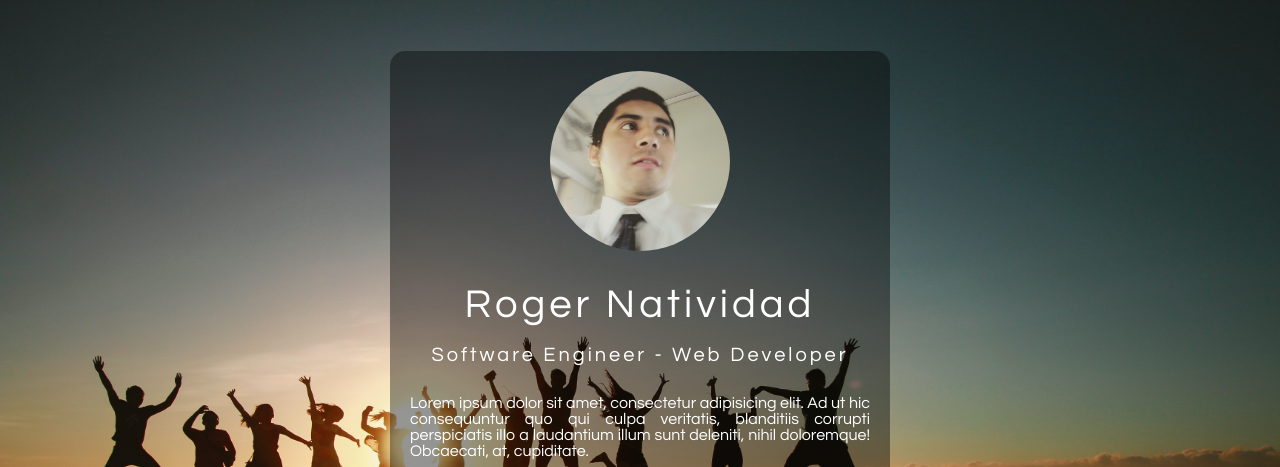
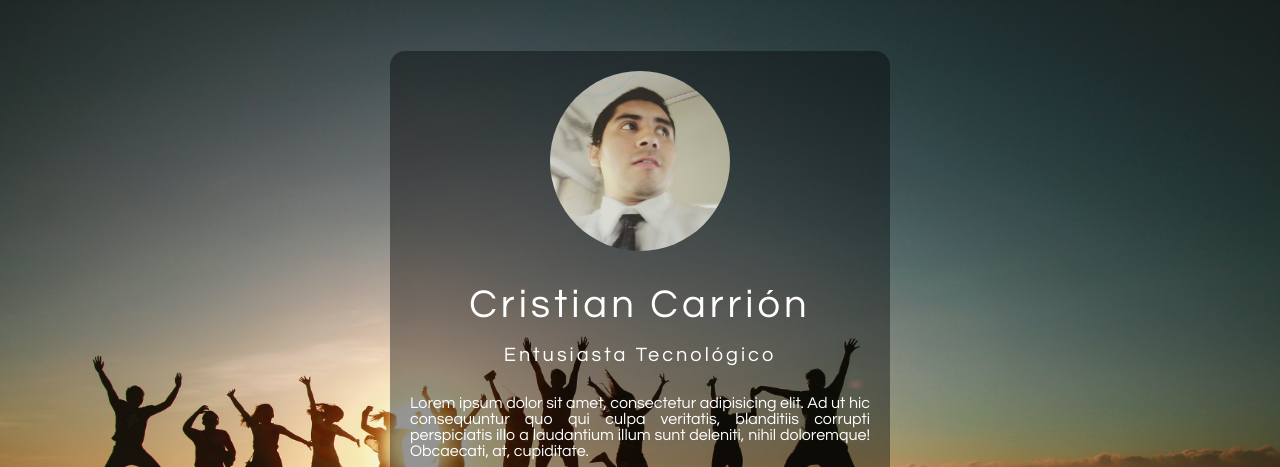
Before and after one commit to Cr1sHub/personal-web, a plain HTML site: page index.html in a window 1280 px wide. Shown: the top 467 px of the page. Drawn offline with Linux system fonts and the light colour scheme.

Commit message:
Update index.html

```diff
--- a/index.html
+++ b/index.html
@@ -11,8 +11,8 @@
 <body>
   <section class="box">
     <img src="img/me.jpg" width="180" alt="" class="box-img">
-    <h1>Roger Natividad</h1>
-    <h2>Software Engineer - Web Developer</h2>
+    <h1>Cristian Carrión</h1>
+    <h2>Entusiasta Tecnológico</h2>
     <p>Lorem ipsum dolor sit amet, consectetur adipisicing elit. Ad ut hic consequuntur quo qui culpa veritatis, blanditiis corrupti perspiciatis illo a laudantium illum sunt deleniti, nihil doloremque! Obcaecati, at, cupiditate.</p>
     <ul>
       <li><a href="#"><i class="fa fa-facebook-square" aria-hidden="true"></i></a></li>
```
